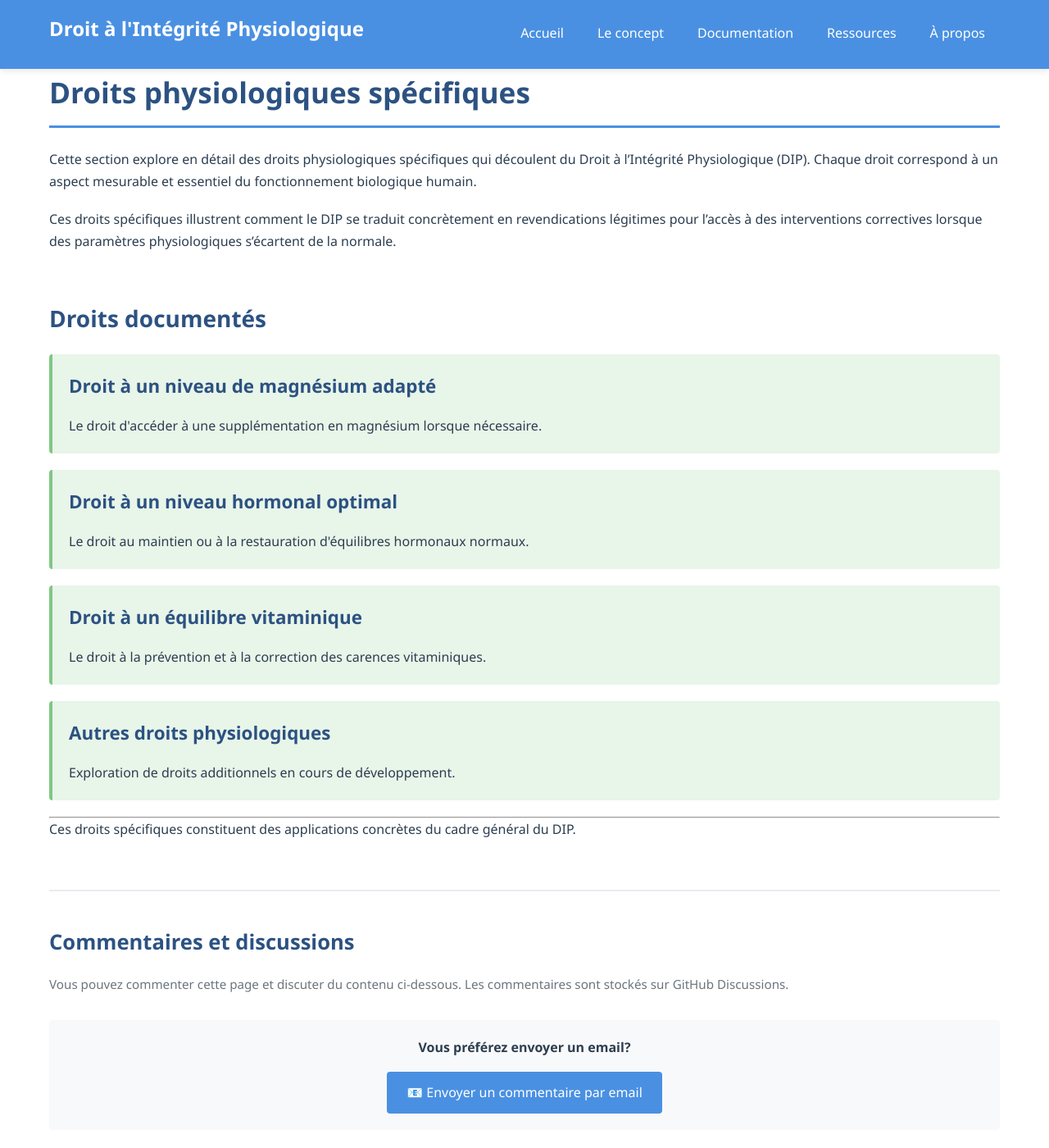
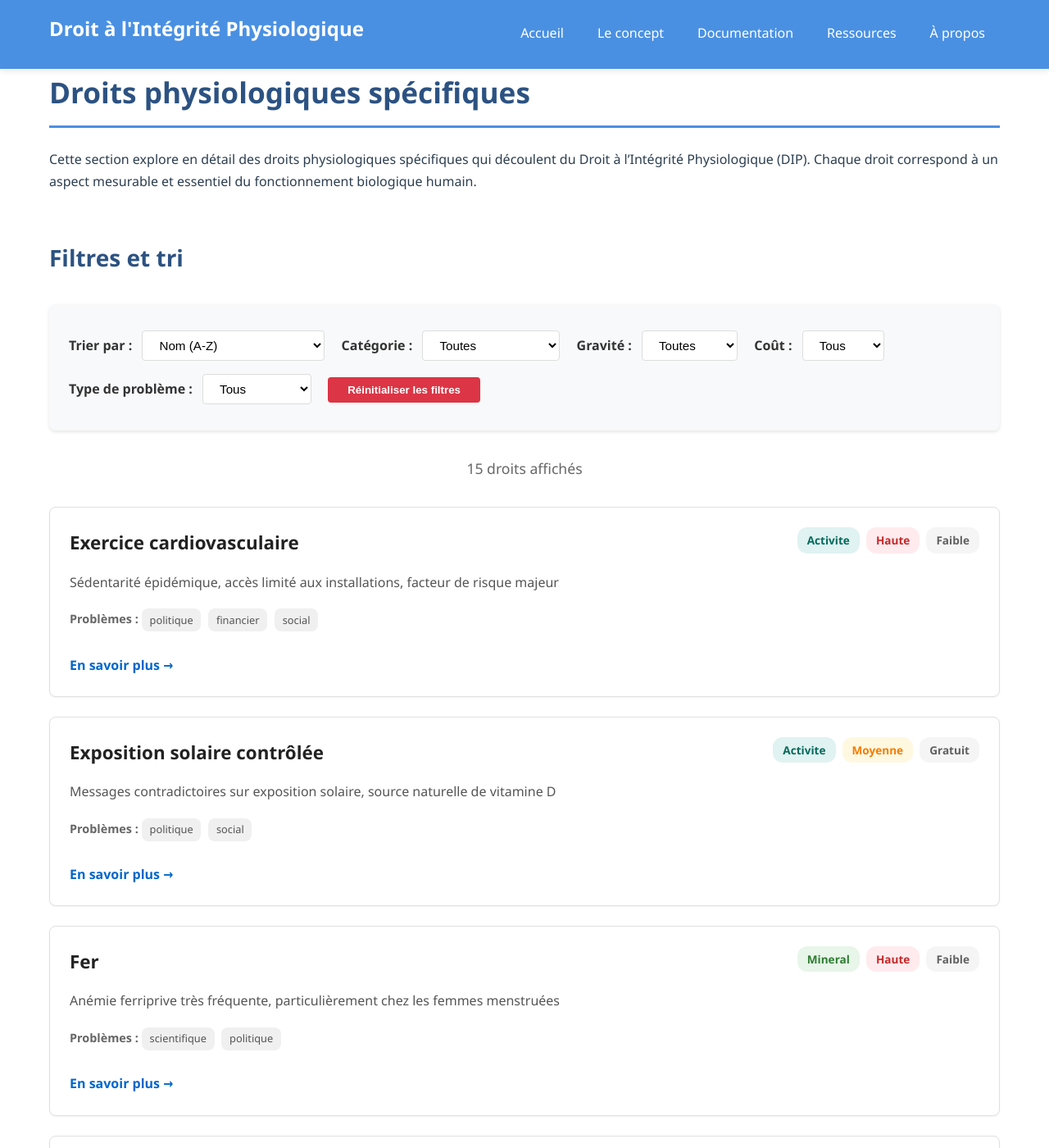
Before and after one commit to PerigGouanvic/droit-integrite-physiologique, a Jekyll site: the page built from droits/index.md, in a window 1280 px wide and 1400 px high, scrolled down 220 px. Shown: the whole window at 82% size. Built offline with Jekyll 4.4.1, drawn with Linux system fonts in a browser that asks for light colours; comment, search, counter and statistics services are not loaded; some of the changed text lies outside the part shown.

Commit message:
Ajout structure filtrable pour droits physiologiques: base de données YAML, page interactive et styles

```diff
--- /dev/null
+++ b/_data/droits_physiologiques.yml
@@ -0,0 +1,167 @@
+# Base de données des droits physiologiques
+# Chaque entrée représente un droit spécifique lié à l'intégrité physiologique
+
+- nom: Vitamine D
+  categorie: vitamine
+  gravite: haute
+  cout: faible
+  types_probleme:
+    - scientifique
+    - politique
+  description: Déficit très fréquent (>40% de la population), crucial pour immunité, santé osseuse et mentale
+  page: "/droits/vitamine-d/"
+  status: en_developpement
+
+- nom: Magnésium
+  categorie: mineral
+  gravite: haute
+  cout: faible
+  types_probleme:
+    - scientifique
+    - financier
+  description: Carence courante, plus de 300 réactions enzymatiques, stress et sommeil
+  page: "/droits/magnesium-adapte/"
+  status: documente
+
+- nom: Vitamine B12
+  categorie: vitamine
+  gravite: haute
+  cout: faible
+  types_probleme:
+    - scientifique
+    - ethique
+  description: Essentielle pour système nerveux, risque majeur pour végétaliens et personnes âgées
+  page: "/droits/vitamine-b12/"
+  status: en_developpement
+
+- nom: Fer
+  categorie: mineral
+  gravite: haute
+  cout: faible
+  types_probleme:
+    - scientifique
+    - politique
+  description: Anémie ferriprive très fréquente, particulièrement chez les femmes menstruées
+  page: "/droits/fer/"
+  status: en_developpement
+
+- nom: Testostérone
+  categorie: hormone
+  gravite: haute
+  cout: moyen
+  types_probleme:
+    - scientifique
+    - politique
+    - ethique
+  description: Hypogonadisme sous-diagnostiqué, impact majeur sur qualité de vie et santé métabolique
+  page: "/droits/niveau-hormonal-optimal/"
+  status: en_developpement
+
+- nom: Vitamine K2
+  categorie: vitamine
+  gravite: moyenne
+  cout: faible
+  types_probleme:
+    - scientifique
+  description: Souvent négligée, essentielle pour métabolisme du calcium et santé cardiovasculaire
+  page: "/droits/vitamine-k2/"
+  status: en_developpement
+
+- nom: Oméga-3 (EPA/DHA)
+  categorie: macronutriment
+  gravite: moyenne
+  cout: moyen
+  types_probleme:
+    - scientifique
+    - financier
+  description: Ratio oméga-6/oméga-3 déséquilibré dans alimentation moderne, inflammation chronique
+  page: "/droits/omega-3/"
+  status: en_developpement
+
+- nom: Exercice cardiovasculaire
+  categorie: activite
+  gravite: haute
+  cout: faible
+  types_probleme:
+    - politique
+    - financier
+    - social
+  description: Sédentarité épidémique, accès limité aux installations, facteur de risque majeur
+  page: "/droits/exercice-cardiovasculaire/"
+  status: en_developpement
+
+- nom: Iode
+  categorie: mineral
+  gravite: moyenne
+  cout: faible
+  types_probleme:
+    - scientifique
+    - politique
+  description: Carence réémergente dans certaines régions, essentiel pour thyroïde
+  page: "/droits/iode/"
+  status: en_developpement
+
+- nom: Zinc
+  categorie: mineral
+  gravite: moyenne
+  cout: faible
+  types_probleme:
+    - scientifique
+  description: Immunité, cicatrisation, reproduction, carence fréquente
+  page: "/droits/zinc/"
+  status: en_developpement
+
+- nom: Sommeil suffisant
+  categorie: activite
+  gravite: haute
+  cout: faible
+  types_probleme:
+    - politique
+    - social
+    - financier
+  description: Privation chronique généralisée, impact sur santé mentale et physique
+  page: "/droits/sommeil/"
+  status: en_developpement
+
+- nom: Vitamine C
+  categorie: vitamine
+  gravite: faible
+  cout: faible
+  types_probleme:
+    - scientifique
+  description: Carence rare dans pays développés mais apports souvent sous-optimaux
+  page: "/droits/vitamine-c/"
+  status: en_developpement
+
+- nom: Protéines adéquates
+  categorie: macronutriment
+  gravite: moyenne
+  cout: moyen
+  types_probleme:
+    - financier
+    - social
+  description: Apports insuffisants fréquents, particulièrement chez personnes âgées
+  page: "/droits/proteines/"
+  status: en_developpement
+
+- nom: Thyroïde (T3/T4)
+  categorie: hormone
+  gravite: haute
+  cout: faible
+  types_probleme:
+    - scientifique
+    - politique
+  description: Hypothyroïdie sous-diagnostiquée, critères diagnostiques controversés
+  page: "/droits/thyroide/"
+  status: en_developpement
+
+- nom: Exposition solaire contrôlée
+  categorie: activite
+  gravite: moyenne
+  cout: gratuit
+  types_probleme:
+    - politique
+    - social
+  description: Messages contradictoires sur exposition solaire, source naturelle de vitamine D
+  page: "/droits/exposition-solaire/"
+  status: en_developpement
--- /dev/null
+++ b/assets/css/droits-filtres.css
@@ -0,0 +1,266 @@
+/* Styles pour la page des droits physiologiques avec filtres */
+
+/* Container des filtres */
+.filtres-container {
+  background: #f8f9fa;
+  padding: 1.5rem;
+  border-radius: 8px;
+  margin: 2rem 0;
+  box-shadow: 0 2px 4px rgba(0,0,0,0.1);
+}
+
+.filtre-groupe {
+  display: inline-block;
+  margin: 0.5rem 1rem 0.5rem 0;
+}
+
+.filtre-groupe label {
+  display: inline-block;
+  margin-right: 0.5rem;
+  font-weight: 600;
+  color: #333;
+}
+
+.filtre-groupe select {
+  padding: 0.5rem 1rem;
+  border: 1px solid #ddd;
+  border-radius: 4px;
+  background: white;
+  font-size: 0.95rem;
+  cursor: pointer;
+  transition: border-color 0.2s;
+}
+
+.filtre-groupe select:hover {
+  border-color: #0066cc;
+}
+
+.filtre-groupe select:focus {
+  outline: none;
+  border-color: #0066cc;
+  box-shadow: 0 0 0 3px rgba(0,102,204,0.1);
+}
+
+.btn-reset {
+  padding: 0.5rem 1.5rem;
+  background: #dc3545;
+  color: white;
+  border: none;
+  border-radius: 4px;
+  cursor: pointer;
+  font-weight: 600;
+  transition: background 0.2s;
+  margin-top: 0.5rem;
+}
+
+.btn-reset:hover {
+  background: #c82333;
+}
+
+/* Compteur de résultats */
+.compteur {
+  text-align: center;
+  font-size: 1.1rem;
+  color: #666;
+  margin: 1rem 0;
+  font-weight: 500;
+}
+
+/* Liste des droits */
+.liste-droits {
+  display: grid;
+  gap: 1.5rem;
+  margin-top: 2rem;
+}
+
+/* Card individuelle */
+.droit-card {
+  background: white;
+  border: 1px solid #e0e0e0;
+  border-radius: 8px;
+  padding: 1.5rem;
+  transition: all 0.3s ease;
+  box-shadow: 0 1px 3px rgba(0,0,0,0.05);
+}
+
+.droit-card:hover {
+  box-shadow: 0 4px 12px rgba(0,0,0,0.1);
+  border-color: #0066cc;
+  transform: translateY(-2px);
+}
+
+.droit-header {
+  display: flex;
+  justify-content: space-between;
+  align-items: flex-start;
+  margin-bottom: 1rem;
+  flex-wrap: wrap;
+}
+
+.droit-nom {
+  margin: 0;
+  font-size: 1.4rem;
+  color: #222;
+  flex: 1;
+  min-width: 200px;
+}
+
+.droit-badges {
+  display: flex;
+  gap: 0.5rem;
+  flex-wrap: wrap;
+}
+
+/* Badges */
+.badge {
+  display: inline-block;
+  padding: 0.25rem 0.75rem;
+  border-radius: 12px;
+  font-size: 0.85rem;
+  font-weight: 600;
+  text-transform: capitalize;
+}
+
+.badge-categorie {
+  background: #e3f2fd;
+  color: #1565c0;
+}
+
+.badge-vitamine {
+  background: #fff3e0;
+  color: #e65100;
+}
+
+.badge-mineral {
+  background: #e8f5e9;
+  color: #2e7d32;
+}
+
+.badge-hormone {
+  background: #f3e5f5;
+  color: #7b1fa2;
+}
+
+.badge-macronutriment {
+  background: #fce4ec;
+  color: #c2185b;
+}
+
+.badge-activite {
+  background: #e0f2f1;
+  color: #00695c;
+}
+
+.badge-gravite {
+  background: #f5f5f5;
+  color: #424242;
+}
+
+.badge-gravite-haute {
+  background: #ffebee;
+  color: #c62828;
+  font-weight: 700;
+}
+
+.badge-gravite-moyenne {
+  background: #fff8e1;
+  color: #f57c00;
+}
+
+.badge-gravite-faible {
+  background: #e8f5e9;
+  color: #388e3c;
+}
+
+.badge-cout {
+  background: #f5f5f5;
+  color: #616161;
+}
+
+/* Description */
+.droit-description {
+  color: #555;
+  line-height: 1.6;
+  margin: 1rem 0;
+}
+
+/* Métadonnées */
+.droit-meta {
+  margin: 1rem 0;
+}
+
+.droit-types {
+  margin-top: 0.5rem;
+}
+
+.droit-types strong {
+  color: #666;
+  font-size: 0.9rem;
+}
+
+.type-badge {
+  display: inline-block;
+  background: #f0f0f0;
+  color: #555;
+  padding: 0.2rem 0.6rem;
+  border-radius: 8px;
+  font-size: 0.8rem;
+  margin: 0.2rem 0.3rem 0.2rem 0;
+}
+
+/* Liens */
+.droit-link {
+  display: inline-block;
+  color: #0066cc;
+  text-decoration: none;
+  font-weight: 600;
+  margin-top: 0.5rem;
+  transition: color 0.2s;
+}
+
+.droit-link:hover {
+  color: #004499;
+  text-decoration: underline;
+}
+
+.droit-link-disabled {
+  display: inline-block;
+  color: #999;
+  font-style: italic;
+  margin-top: 0.5rem;
+  font-size: 0.9rem;
+}
+
+/* Responsive */
+@media (max-width: 768px) {
+  .filtres-container {
+    padding: 1rem;
+  }
+
+  .filtre-groupe {
+    display: block;
+    margin: 0.5rem 0;
+  }
+
+  .filtre-groupe label {
+    display: block;
+    margin-bottom: 0.25rem;
+  }
+
+  .filtre-groupe select {
+    width: 100%;
+  }
+
+  .btn-reset {
+    width: 100%;
+    margin-top: 1rem;
+  }
+
+  .droit-header {
+    flex-direction: column;
+  }
+
+  .droit-badges {
+    margin-top: 0.5rem;
+  }
+}
--- a/droits/index.md
+++ b/droits/index.md
@@ -4,34 +4,196 @@ title: Droits physiologiques spécifiques
 description: Exploration des droits physiologiques particuliers
 ---
 
+<link rel="stylesheet" href="{{ '/assets/css/droits-filtres.css' | relative_url }}">
+
 # Droits physiologiques spécifiques
 
 Cette section explore en détail des droits physiologiques spécifiques qui découlent du Droit à l'Intégrité Physiologique (DIP). Chaque droit correspond à un aspect mesurable et essentiel du fonctionnement biologique humain.
 
-Ces droits spécifiques illustrent comment le DIP se traduit concrètement en revendications légitimes pour l'accès à des interventions correctives lorsque des paramètres physiologiques s'écartent de la normale.
+## Filtres et tri
 
-## Droits documentés
+<div class="filtres-container">
+  <div class="filtre-groupe">
+    <label for="tri-select">Trier par :</label>
+    <select id="tri-select">
+      <option value="nom">Nom (A-Z)</option>
+      <option value="gravite-desc">Gravité (Haute → Faible)</option>
+      <option value="gravite-asc">Gravité (Faible → Haute)</option>
+      <option value="cout-asc">Coût (Faible → Élevé)</option>
+      <option value="cout-desc">Coût (Élevé → Faible)</option>
+    </select>
+  </div>
 
-<div class="card">
-<h3><a href="{{ '/droits/magnesium-adapte/' | relative_url }}">Droit à un niveau de magnésium adapté</a></h3>
-<p>Le droit d'accéder à une supplémentation en magnésium lorsque nécessaire.</p>
+  <div class="filtre-groupe">
+    <label for="categorie-select">Catégorie :</label>
+    <select id="categorie-select">
+      <option value="tous">Toutes</option>
+      <option value="vitamine">Vitamines</option>
+      <option value="mineral">Minéraux</option>
+      <option value="hormone">Hormones</option>
+      <option value="macronutriment">Macronutriments</option>
+      <option value="activite">Activités</option>
+    </select>
+  </div>
+
+  <div class="filtre-groupe">
+    <label for="gravite-select">Gravité :</label>
+    <select id="gravite-select">
+      <option value="tous">Toutes</option>
+      <option value="haute">Haute</option>
+      <option value="moyenne">Moyenne</option>
+      <option value="faible">Faible</option>
+    </select>
+  </div>
+
+  <div class="filtre-groupe">
+    <label for="cout-select">Coût :</label>
+    <select id="cout-select">
+      <option value="tous">Tous</option>
+      <option value="gratuit">Gratuit</option>
+      <option value="faible">Faible</option>
+      <option value="moyen">Moyen</option>
+      <option value="eleve">Élevé</option>
+    </select>
+  </div>
+
+  <div class="filtre-groupe">
+    <label for="type-select">Type de problème :</label>
+    <select id="type-select">
+      <option value="tous">Tous</option>
+      <option value="scientifique">Scientifique</option>
+      <option value="politique">Politique</option>
+      <option value="ethique">Éthique</option>
+      <option value="financier">Financier</option>
+      <option value="social">Social</option>
+    </select>
+  </div>
+
+  <button id="reset-filtres" class="btn-reset">Réinitialiser les filtres</button>
 </div>
 
-<div class="card">
-<h3><a href="{{ '/droits/niveau-hormonal-optimal/' | relative_url }}">Droit à un niveau hormonal optimal</a></h3>
-<p>Le droit au maintien ou à la restauration d'équilibres hormonaux normaux.</p>
+<div id="compteur-resultats" class="compteur"></div>
+
+<div id="liste-droits" class="liste-droits">
+  {% for droit in site.data.droits_physiologiques %}
+  <div class="droit-card"
+       data-categorie="{{ droit.categorie }}"
+       data-gravite="{{ droit.gravite }}"
+       data-cout="{{ droit.cout }}"
+       data-types="{{ droit.types_probleme | join: ',' }}">
+
+    <div class="droit-header">
+      <h3 class="droit-nom">{{ droit.nom }}</h3>
+      <div class="droit-badges">
+        <span class="badge badge-categorie badge-{{ droit.categorie }}">{{ droit.categorie }}</span>
+        <span class="badge badge-gravite badge-gravite-{{ droit.gravite }}">{{ droit.gravite }}</span>
+        <span class="badge badge-cout">{{ droit.cout }}</span>
+      </div>
+    </div>
+
+    <p class="droit-description">{{ droit.description }}</p>
+
+    <div class="droit-meta">
+      <div class="droit-types">
+        <strong>Problèmes :</strong>
+        {% for type in droit.types_probleme %}
+          <span class="type-badge">{{ type }}</span>
+        {% endfor %}
+      </div>
+    </div>
+
+    {% if droit.page %}
+    <a href="{{ droit.page | relative_url }}" class="droit-link">En savoir plus →</a>
+    {% else %}
+    <span class="droit-link-disabled">Page en développement</span>
+    {% endif %}
+  </div>
+  {% endfor %}
 </div>
 
-<div class="card">
-<h3><a href="{{ '/droits/equilibre-vitaminique/' | relative_url }}">Droit à un équilibre vitaminique</a></h3>
-<p>Le droit à la prévention et à la correction des carences vitaminiques.</p>
-</div>
+<script>
+// Données des droits pour le tri et filtrage
+const droits = {{ site.data.droits_physiologiques | jsonify }};
 
-<div class="card">
-<h3><a href="{{ '/droits/autres-droits/' | relative_url }}">Autres droits physiologiques</a></h3>
-<p>Exploration de droits additionnels en cours de développement.</p>
-</div>
+// Ordre de gravité et coût
+const ordreGravite = { 'haute': 3, 'moyenne': 2, 'faible': 1 };
+const ordreCout = { 'gratuit': 0, 'faible': 1, 'moyen': 2, 'eleve': 3 };
 
----
+// Fonction de filtrage et tri
+function appliquerFiltres() {
+  const tri = document.getElementById('tri-select').value;
+  const categorieFiltre = document.getElementById('categorie-select').value;
+  const graviteFiltre = document.getElementById('gravite-select').value;
+  const coutFiltre = document.getElementById('cout-select').value;
+  const typeFiltre = document.getElementById('type-select').value;
 
-Ces droits spécifiques constituent des applications concrètes du cadre général du DIP.
+  const cards = Array.from(document.querySelectorAll('.droit-card'));
+  let visibleCount = 0;
+
+  // Filtrage
+  cards.forEach(card => {
+    const categorie = card.dataset.categorie;
+    const gravite = card.dataset.gravite;
+    const cout = card.dataset.cout;
+    const types = card.dataset.types.split(',');
+
+    const visible =
+      (categorieFiltre === 'tous' || categorie === categorieFiltre) &&
+      (graviteFiltre === 'tous' || gravite === graviteFiltre) &&
+      (coutFiltre === 'tous' || cout === coutFiltre) &&
+      (typeFiltre === 'tous' || types.includes(typeFiltre));
+
+    card.style.display = visible ? 'block' : 'none';
+    if (visible) visibleCount++;
+  });
+
+  // Tri
+  const container = document.getElementById('liste-droits');
+  const cardsVisibles = cards.filter(card => card.style.display !== 'none');
+
+  cardsVisibles.sort((a, b) => {
+    switch(tri) {
+      case 'nom':
+        return a.querySelector('.droit-nom').textContent.localeCompare(
+          b.querySelector('.droit-nom').textContent
+        );
+      case 'gravite-desc':
+        return ordreGravite[b.dataset.gravite] - ordreGravite[a.dataset.gravite];
+      case 'gravite-asc':
+        return ordreGravite[a.dataset.gravite] - ordreGravite[b.dataset.gravite];
+      case 'cout-asc':
+        return ordreCout[a.dataset.cout] - ordreCout[b.dataset.cout];
+      case 'cout-desc':
+        return ordreCout[b.dataset.cout] - ordreCout[a.dataset.cout];
+      default:
+        return 0;
+    }
+  });
+
+  // Réorganiser le DOM
+  cardsVisibles.forEach(card => container.appendChild(card));
+
+  // Mettre à jour le compteur
+  document.getElementById('compteur-resultats').textContent =
+    `${visibleCount} droit${visibleCount > 1 ? 's' : ''} affiché${visibleCount > 1 ? 's' : ''}`;
+}
+
+// Event listeners
+document.getElementById('tri-select').addEventListener('change', appliquerFiltres);
+document.getElementById('categorie-select').addEventListener('change', appliquerFiltres);
+document.getElementById('gravite-select').addEventListener('change', appliquerFiltres);
+document.getElementById('cout-select').addEventListener('change', appliquerFiltres);
+document.getElementById('type-select').addEventListener('change', appliquerFiltres);
+
+document.getElementById('reset-filtres').addEventListener('click', () => {
+  document.getElementById('tri-select').value = 'nom';
+  document.getElementById('categorie-select').value = 'tous';
+  document.getElementById('gravite-select').value = 'tous';
+  document.getElementById('cout-select').value = 'tous';
+  document.getElementById('type-select').value = 'tous';
+  appliquerFiltres();
+});
+
+// Initialisation
+appliquerFiltres();
+</script>
```
